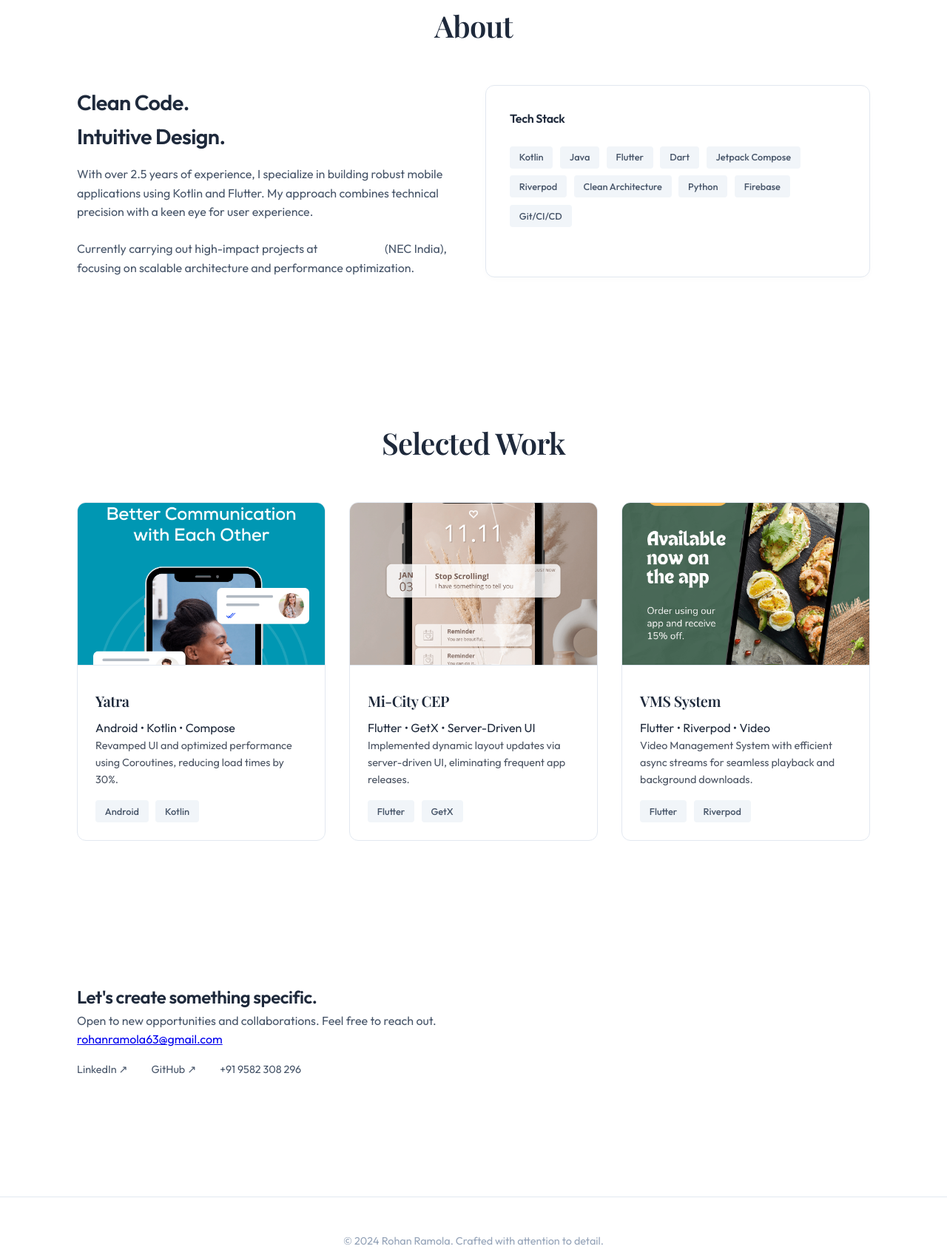
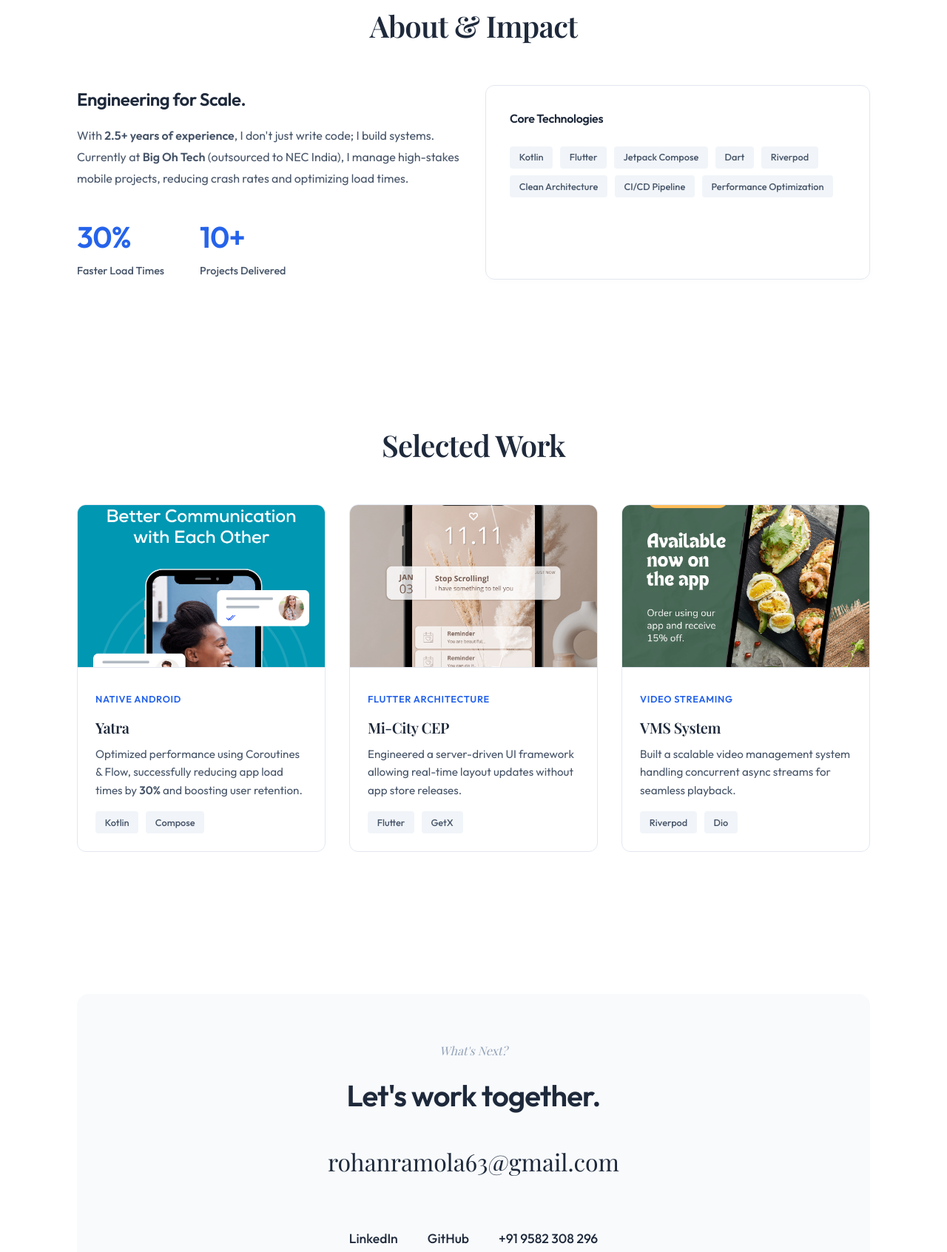
Before and after one commit to rohan0713/Portfolio, a website: page index.html in a window 1280 px wide. Shown: the part 893-2586 px from the top of the page at 74% size. Drawn offline with nearby package versions, Linux system fonts and the light colour scheme; a web font is replaced by a local one.

Commit message:
feat: Update index.html for Light Theme redesign

```diff
--- a/index.html
+++ b/index.html
@@ -6,12 +6,15 @@
     <meta name="viewport" content="width=device-width, initial-scale=1.0">
     <title>Rohan Ramola | Mobile Engineer</title>
     <link rel="stylesheet" href="styles.css">
+    <!-- Preconnect for performance -->
+    <link rel="preconnect" href="https://fonts.googleapis.com">
+    <link rel="preconnect" href="https://fonts.gstatic.com" crossorigin>
 </head>
 
 <body>
 
     <nav class="fade-in">
-        <a href="#" style="font-weight: 600; font-size: 1.1rem; color: #fff; text-decoration: none;">Portfolio.</a>
+        <a href="#" class="nav-logo">Rohan Ramola.</a>
         <ul class="nav-links">
             <li><a href="#about" class="nav-link">About</a></li>
             <li><a href="#work" class="nav-link">Work</a></li>
@@ -22,53 +25,59 @@
     <main>
         <section class="hero">
             <div class="hero-content">
-                <div class="hero-text">
-                    <p class="font-serif fade-in delay-1">Hello, I am</p>
-                    <h1 class="fade-in delay-2">Rohan Ramola.</h1>
-                    <p class="fade-in delay-3" style="font-size: 1.25rem; color: #cbd5e1;">
-                        Android & Flutter Developer designing scalable, high-performance mobile experiences.
+                <div class="hero-text fade-in delay-1">
+                    <p class="font-serif">Hello, I'm Rohan</p>
+                    <h1>Building High-Performance<br>Mobile Experiences.</h1>
+                    <p class="delay-2">
+                        Software Engineer specializing in <strong>Android & Flutter</strong>.
+                        I architect scalable apps that drive user engagement and business growth.
                     </p>
-                    <div class="fade-in delay-4">
-                        <a href="#work" class="btn btn-primary">View Work</a>
+                    <div class="delay-3" style="display: flex; align-items: center; gap: 1rem; justify-content: start;">
+                        <a href="#work" class="btn btn-primary">View Projects</a>
                         <a href="assets/Rohan_Ramola_Resume.pdf" target="_blank" class="btn btn-secondary">Resume</a>
                     </div>
                 </div>
                 <div class="profile-img-container fade-in delay-2">
-                    <img src="./assets/profile.jpeg" alt="Rohan Ramola" class="profile-img">
+                    <img src="./assets/profile-pic-2.png" alt="Rohan Ramola" class="profile-img">
                 </div>
             </div>
         </section>
 
         <section id="about">
-            <h2 class="section-title fade-in">About</h2>
+            <h2 class="section-title fade-in">About & Impact</h2>
             <div class="grid grid-2 fade-in delay-1">
                 <div>
-                    <h3 style="margin-bottom: 1rem; font-size: 1.8rem;">Clean Code.<br><span
-                            class="text-secondary">Intuitive Design.</span></h3>
-                    <p style="color: var(--text-secondary); margin-bottom: 1.5rem;">
-                        With over 2.5 years of experience, I specialize in building robust mobile applications using
-                        Kotlin and Flutter. My approach combines technical precision with a keen eye for user
-                        experience.
+                    <h3 style="margin-bottom: 1rem; font-size: 1.5rem;">Engineering for Scale.</h3>
+                    <p style="color: var(--text-secondary); margin-bottom: 2rem; line-height: 1.8;">
+                        With <strong>2.5+ years of experience</strong>, I don't just write code; I build systems.
+                        Currently at <strong>Big Oh Tech</strong> (outsourced to NEC India), I manage high-stakes mobile
+                        projects, reducing crash rates and optimizing load times.
                     </p>
-                    <p style="color: var(--text-secondary);">
-                        Currently carrying out high-impact projects at <span style="color: #fff;">Big Oh Tech</span>
-                        (NEC India), focusing on scalable architecture and performance optimization.
-                    </p>
+                    <div style="display: flex; gap: 3rem; margin-top: 1rem;">
+                        <div>
+                            <h4 style="font-size: 2.5rem; margin-bottom: 0.2rem; color: var(--accent);">30%</h4>
+                            <p style="font-size: 0.9rem; color: var(--text-secondary); font-weight: 500;">Faster Load
+                                Times</p>
+                        </div>
+                        <div>
+                            <h4 style="font-size: 2.5rem; margin-bottom: 0.2rem; color: var(--accent);">10+</h4>
+                            <p style="font-size: 0.9rem; color: var(--text-secondary); font-weight: 500;">Projects
+                                Delivered</p>
+                        </div>
+                    </div>
                 </div>
 
                 <div class="card">
-                    <h4 style="margin-bottom: 1.5rem;">Tech Stack</h4>
+                    <h4 style="margin-bottom: 1.5rem; font-weight: 600;">Core Technologies</h4>
                     <div class="tags">
                         <span class="tag">Kotlin</span>
-                        <span class="tag">Java</span>
                         <span class="tag">Flutter</span>
+                        <span class="tag">Jetpack Compose</span>
                         <span class="tag">Dart</span>
-                        <span class="tag">Jetpack Compose</span>
                         <span class="tag">Riverpod</span>
                         <span class="tag">Clean Architecture</span>
-                        <span class="tag">Python</span>
-                        <span class="tag">Firebase</span>
-                        <span class="tag">Git/CI/CD</span>
+                        <span class="tag">CI/CD Pipeline</span>
+                        <span class="tag">Performance Optimization</span>
                     </div>
                 </div>
             </div>
@@ -78,30 +87,30 @@
             <h2 class="section-title fade-in">Selected Work</h2>
             <div class="grid grid-3 fade-in delay-1">
 
-                <!-- Project 1 -->
                 <article class="project-card">
                     <img src="./assets/project-1.png" alt="Yatra App" class="project-img">
                     <div class="project-info">
+                        <span class="project-category">Native Android</span>
                         <h3>Yatra</h3>
-                        <p>Android • Kotlin • Compose</p>
-                        <p style="font-size: 0.9rem; line-height: 1.6; opacity: 0.8;">
-                            Revamped UI and optimized performance using Coroutines, reducing load times by 30%.
+                        <p style="font-size: 0.95rem; color: var(--text-secondary); margin-bottom: 1rem;">
+                            Optimized performance using Coroutines & Flow, successfully reducing app load times by
+                            <strong>30%</strong> and boosting user retention.
                         </p>
                         <div class="tags">
-                            <span class="tag">Android</span>
                             <span class="tag">Kotlin</span>
+                            <span class="tag">Compose</span>
                         </div>
                     </div>
                 </article>
 
-                <!-- Project 2 -->
                 <article class="project-card">
                     <img src="./assets/project-2.png" alt="Mi-City CEP" class="project-img">
                     <div class="project-info">
+                        <span class="project-category">Flutter Architecture</span>
                         <h3>Mi-City CEP</h3>
-                        <p>Flutter • GetX • Server-Driven UI</p>
-                        <p style="font-size: 0.9rem; line-height: 1.6; opacity: 0.8;">
-                            Implemented dynamic layout updates via server-driven UI, eliminating frequent app releases.
+                        <p style="font-size: 0.95rem; color: var(--text-secondary); margin-bottom: 1rem;">
+                            Engineered a server-driven UI framework allowing real-time layout updates without app store
+                            releases.
                         </p>
                         <div class="tags">
                             <span class="tag">Flutter</span>
@@ -110,19 +119,18 @@
                     </div>
                 </article>
 
-                <!-- Project 3 -->
                 <article class="project-card">
                     <img src="./assets/project-3.png" alt="VMS System" class="project-img">
                     <div class="project-info">
+                        <span class="project-category">Video Streaming</span>
                         <h3>VMS System</h3>
-                        <p>Flutter • Riverpod • Video</p>
-                        <p style="font-size: 0.9rem; line-height: 1.6; opacity: 0.8;">
-                            Video Management System with efficient async streams for seamless playback and background
-                            downloads.
+                        <p style="font-size: 0.95rem; color: var(--text-secondary); margin-bottom: 1rem;">
+                            Built a scalable video management system handling concurrent async streams for seamless
+                            playback.
                         </p>
                         <div class="tags">
-                            <span class="tag">Flutter</span>
                             <span class="tag">Riverpod</span>
+                            <span class="tag">Dio</span>
                         </div>
                     </div>
                 </article>
@@ -131,21 +139,19 @@
         </section>
 
         <section id="contact">
-            <div class="contact-grid fade-in">
-                <h2>Let's create something specific.</h2>
-                <p style="color: var(--text-secondary); max-width: 500px;">
-                    Open to new opportunities and collaborations. Feel free to reach out.
-                </p>
-                <a href="mailto:rohanramola63@gmail.com" class="contact-link">rohanramola63@gmail.com</a>
+            <div class="contact-section fade-in">
+                <p class="font-serif" style="margin-bottom: 1rem; color: var(--text-muted);">What's Next?</p>
+                <h2 style="margin-bottom: 2rem; font-size: 2.5rem;">Let's work together.</h2>
+                <a href="mailto:rohanramola63@gmail.com" class="contact-email">rohanramola63@gmail.com</a>
 
-                <div style="display: flex; gap: 2rem; margin-top: 1rem;">
+                <div style="display: flex; gap: 2.5rem; justify-content: center; margin-top: 4rem;">
                     <a href="https://linkedin.com/in/rohanramola13/"
-                        style="color: var(--text-secondary); text-decoration: none; font-size: 0.9rem;">LinkedIn ↗</a>
+                        style="color: var(--text-primary); text-decoration: none; font-weight: 500; font-size: 1.1rem;">LinkedIn</a>
                     <a href="https://github.com/rohan0713"
-                        style="color: var(--text-secondary); text-decoration: none; font-size: 0.9rem;">GitHub ↗</a>
+                        style="color: var(--text-primary); text-decoration: none; font-weight: 500; font-size: 1.1rem;">GitHub</a>
                     <a href="tel:+919582308296"
-                        style="color: var(--text-secondary); text-decoration: none; font-size: 0.9rem;">+91 9582 308
-                        296</a>
+                        style="color: var(--text-primary); text-decoration: none; font-weight: 500; font-size: 1.1rem;">+91
+                        9582 308 296</a>
                 </div>
             </div>
         </section>
@@ -153,7 +159,7 @@
     </main>
 
     <footer>
-        <p>© 2024 Rohan Ramola. Crafted with attention to detail.</p>
+        <p>© 2024 Rohan Ramola. Measuring impact, one line of code at a time.</p>
     </footer>
 
 </body>
```
